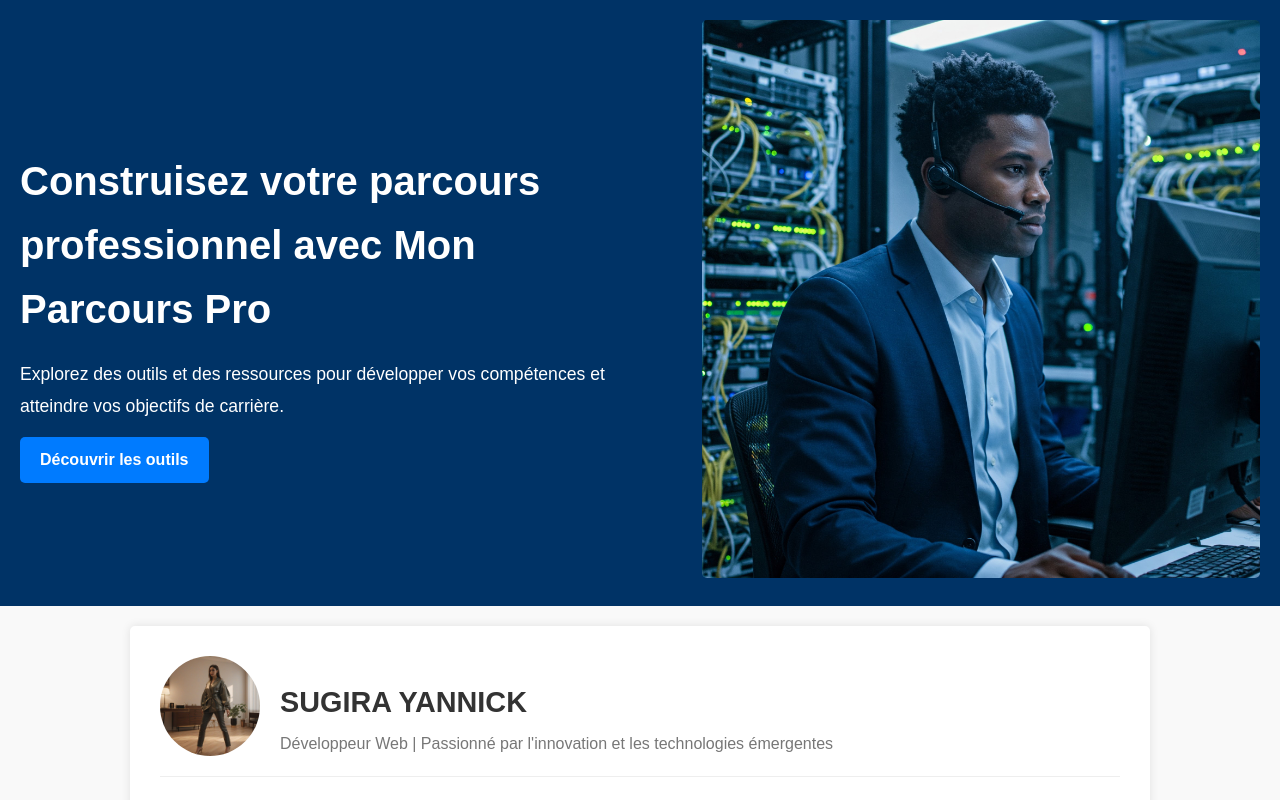
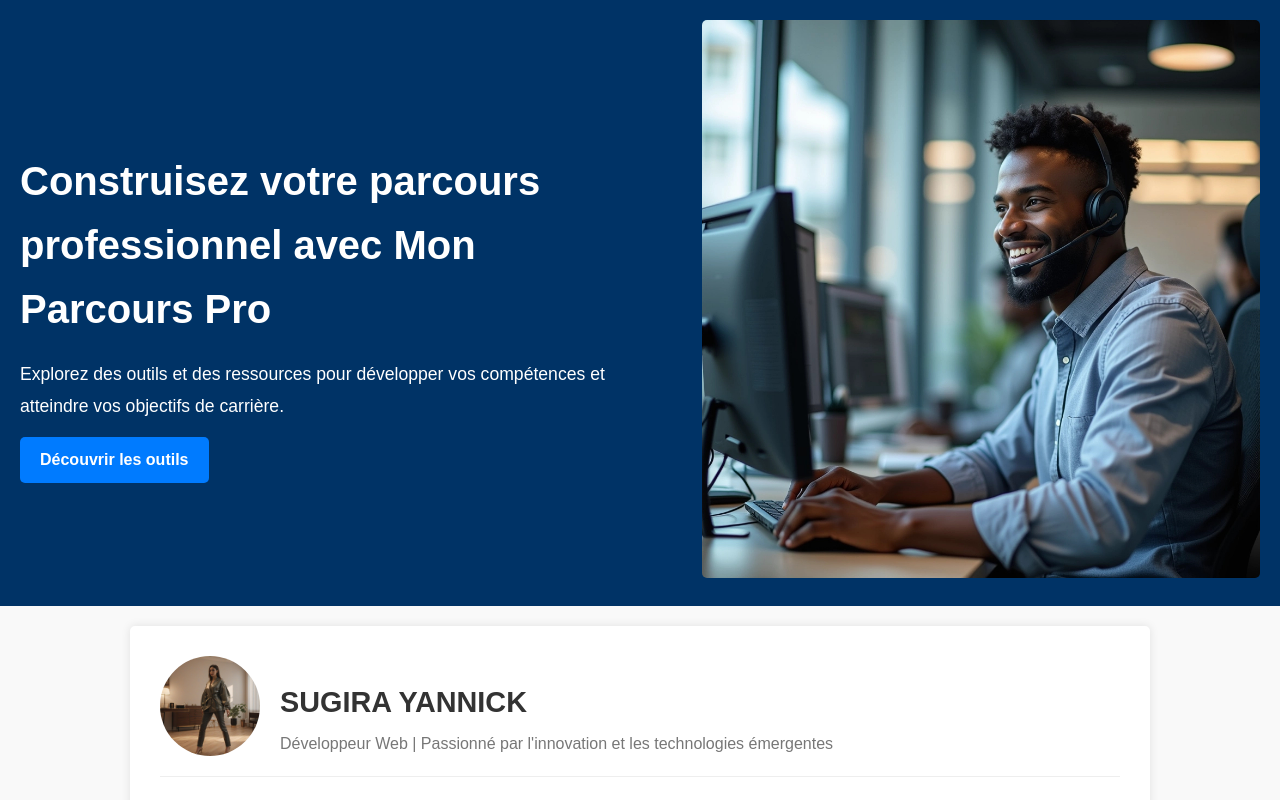
Before and after one commit to Sugira-Yannick/Sugira-Yannick.github.io, a plain HTML site: page index.html in a window 1280 px wide. Shown: the top 800 px of the page. Drawn offline with Linux system fonts and the light colour scheme.

Commit message:
Update index.html

```diff
--- a/index.html
+++ b/index.html
@@ -488,7 +488,7 @@
             <a href="#" class="cta-button">Découvrir les outils</a>
         </div>
         <div class="top-right">
-            <img src="top.jpg" alt="Image de présentation">
+            <img src="8.jpg" alt="Image de présentation">
         </div>
     </div>
 
```
